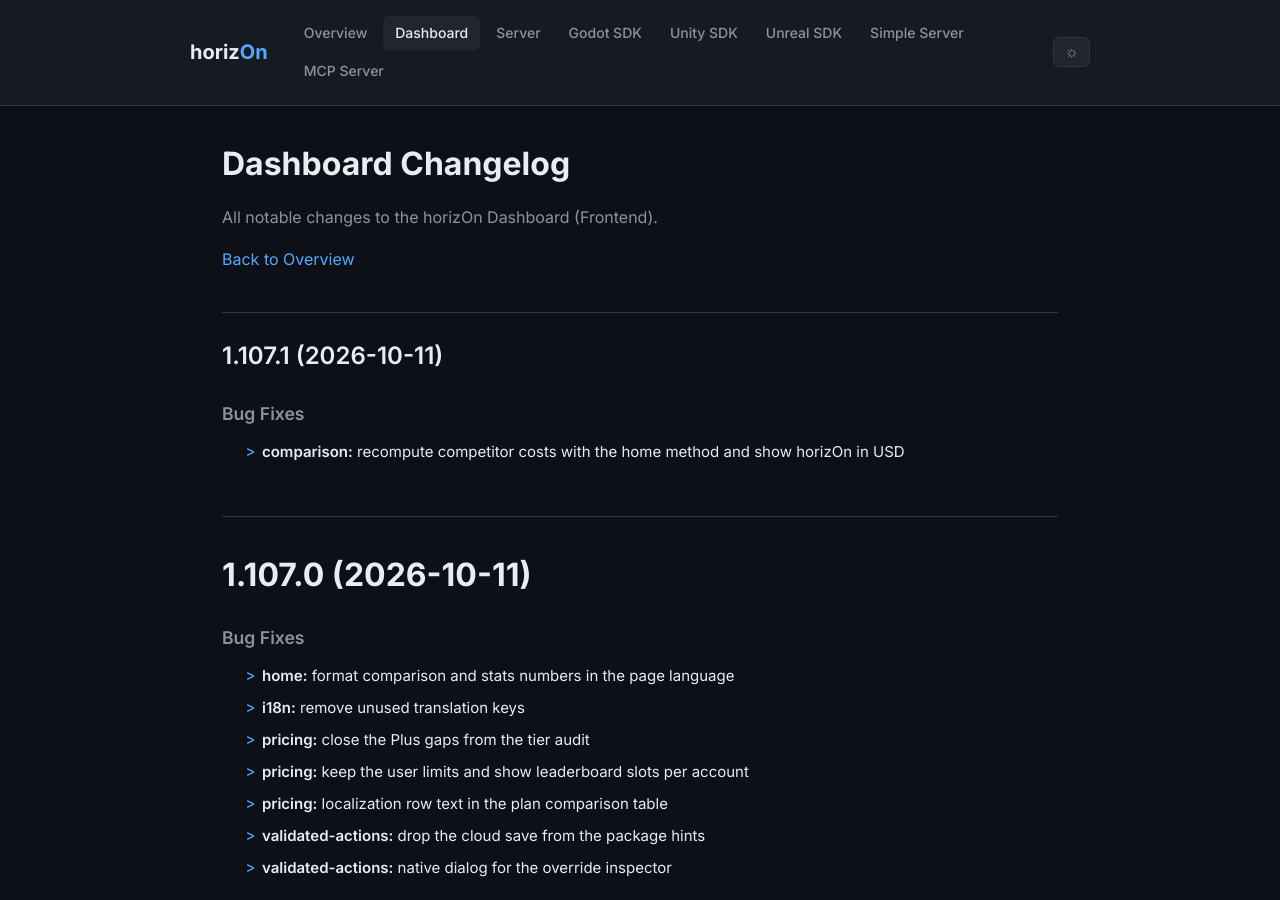
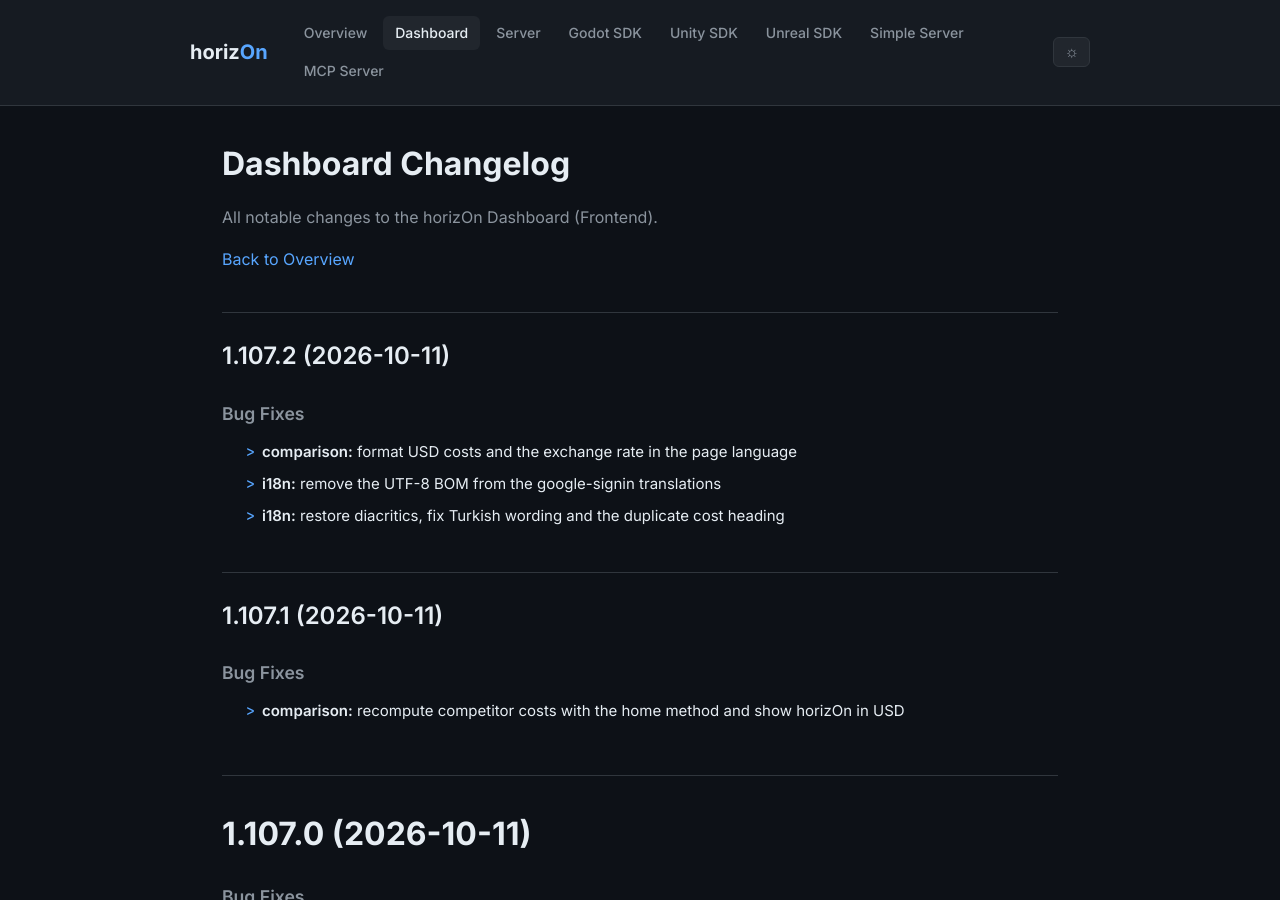
Before and after one commit to ProjectMakersDE/horizOn-Changelog, a Jekyll site: the page built from dashboard-changelog.md, in a window 1280 px wide and 900 px high. Built offline with Jekyll 4.4.1, drawn with Linux system fonts in a browser that asks for light colours.

Commit message:
chore: reconcile changelogs

```diff
--- a/dashboard-changelog.md
+++ b/dashboard-changelog.md
@@ -8,6 +8,15 @@ title: Dashboard Changelog
 All notable changes to the horizOn Dashboard (Frontend).
 
 [Back to Overview](.)
+
+## 1.107.2 (2026-10-11)
+
+
+### Bug Fixes
+
+* **comparison:** format USD costs and the exchange rate in the page language
+* **i18n:** remove the UTF-8 BOM from the google-signin translations
+* **i18n:** restore diacritics, fix Turkish wording and the duplicate cost heading
 
 ## 1.107.1 (2026-10-11)
 
```
Also changed, not shown: index.md (+1 -1 lines).
